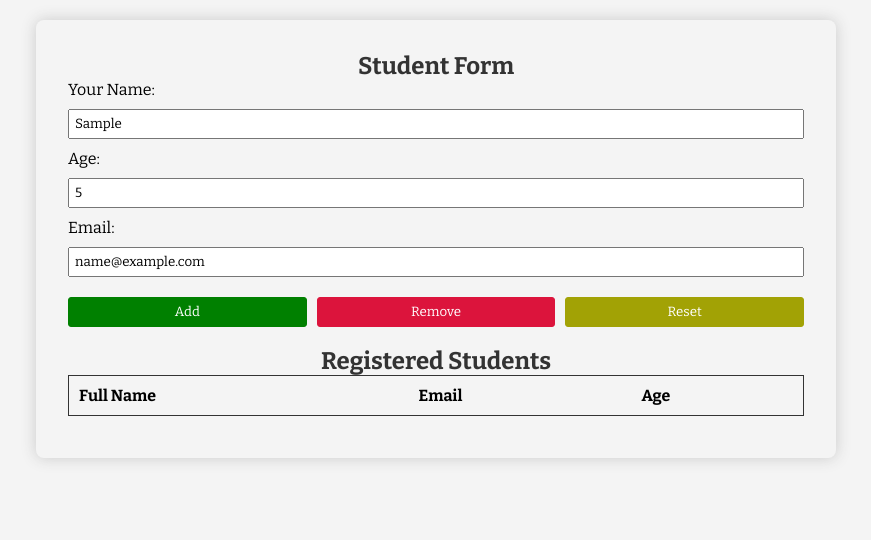
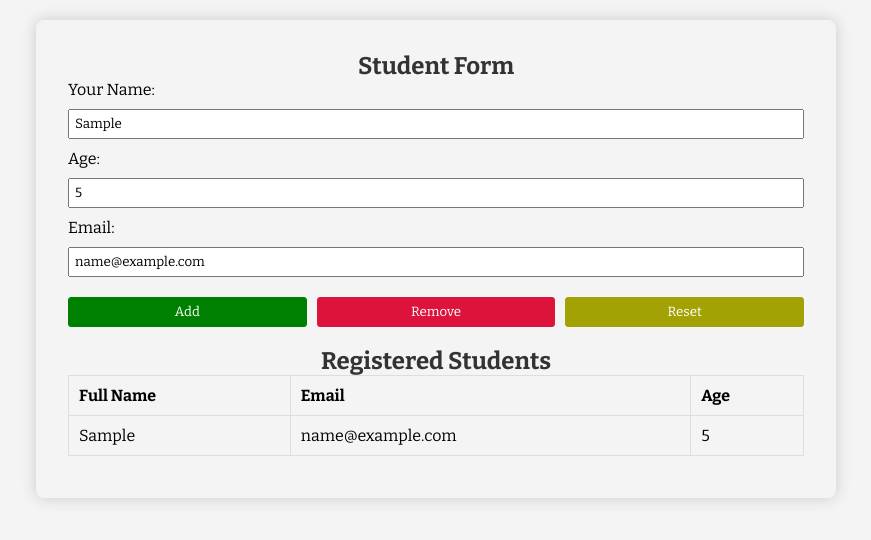
Before and after one commit to cnpriyankamadhwal/DOM-form, a plain HTML site: page index.html in a window 1280 px wide. Both pictures are taken after typing "Sample", "5", "name@example.com" into the empty fields and a click on the button "Add". Shown: the whole page, without its empty margins (204-1075 px from the left). Drawn offline with nearby package versions, Linux system fonts and the light colour scheme.

Commit message:
Add files via upload

```diff
--- a/Script.js
+++ b/Script.js
@@ -1,19 +1,39 @@
-document.addEventListener('DOMContentLoaded', function(){
-const form=document.getElementById('studentForm');
-const addBtn=document.getElementById('addBtn');
-const removeBtn=document.getElementById('removeBtn');
-const resetBtn=document.getElementById('resetBtn');
-const registeredStudent=document.getElementById('registeredStudent');
+document.addEventListener('DOMContentLoaded', function () {
+    const form = document.getElementById('studentForm');
+    const addBtn = document.getElementById('addBtn');
+    const removeBtn = document.getElementById('removeBtn');
+    const resetBtn = document.getElementById('resetBtn');
+    const tableBody = document.getElementById('tableBody');
 
-addBtn.addEventListener('click', function (){
-        const fullName=document.getElementById('fullName');
-        const age=document.getElementById('age');
-        const email=document.getElementById('email');
+    addBtn.addEventListener('click', function () {
+        const fullName = document.getElementById('fullName').value;
+        const age = document.getElementById('age').value;
+        const email = document.getElementById('email').value;
 
-        if(fullName && age && email){
-            const newRow=document.createElement('tr');
-            newRow.
+        if (fullName && age && email) {
+            const newRow = document.createElement('tr');
+            newRow.innerHTML = `
+                        <td>${fullName}</td>
+                        <td>${email}</td>
+                        <td>${age}</td>
+                    `;
+            tableBody.appendChild(newRow);
+            form.reset();
         }
+        else {
+            alert('Please fill up all fields correctly.');
+        }
+    });
+
+    // removeBtn...
+    removeBtn.addEventListener('click', function () {
+        if (tableBody.lastChild) {
+            tableBody.removeChild(tableBody.lastChild);
+        }
+    });
+
+    // resetBtn...
+    resetBtn.addEventListener('click', function () {
+        form.reset();
+    });
 });
-
-});
--- a/index.html
+++ b/index.html
@@ -1,28 +1,30 @@
 <!DOCTYPE html>
 <html lang="en">
+
 <head>
     <meta charset="UTF-8">
     <meta name="viewport" content="width=device-width, initial-scale=1.0">
     <title>DOM-Form</title>
     <link rel="stylesheet" href="style.css">
 </head>
+
 <body>
     <div class="container">
         <h2>Student Form</h2>
         <Section id="studentForm">
             <div class="form-grp">
-         <label for=" name">Your Name:</label>
-    <input type="text" name="name" id="fullName">
+                <label for="name">Your Name:</label>
+                <input type="text" name="name" id="fullName" required>
             </div>
 
             <div class="form-grp">
                 <label for="age">Age:</label>
-    <input type="number" name="age" id="age">
+                <input type="number" name="age" id="age" required>
             </div>
 
             <div class="form-grp">
                 <label for="email">Email:</label>
-    <input type="email" name="email" id="email">
+                <input type="email" name="email" id="email" required>
             </div>
 
             <section id="button">
@@ -32,8 +34,8 @@
             </section>
         </Section>
         <div class="student-table">
-    <h2>Registered  Students</h2>
-    <table id="studentTable">
+            <h2>Registered Students</h2>
+            <table>
                 <thead>
                     <tr>
                         <th>Full Name</th>
@@ -41,14 +43,17 @@
                         <th>Age</th>
                     </tr>
                 </thead>
-        <tbody id="registeredStudent">
-
+                <tbody id="tableBody">
+                    <!-- Rows will be added here -->
                 </tbody>
             </table>
         </div>
     </div>
 
+
+    <!-- script file -->
     <script src="Script.js"></script>
 
 </body>
+
 </html>
--- a/style.css
+++ b/style.css
@@ -1,17 +1,17 @@
-@import url("https://fonts.googleapis.com/css?family=Bitter:100,200,300,regular,500,600,700,800,900,100italic,200italic,300italic,italic,500italic,600italic,700italic,800italic,900italic" );
+@import url("https://fonts.googleapis.com/css?family=Bitter:100,200,300,regular,500,600,700,800,900,100italic,200italic,300italic,italic,500italic,600italic,700italic,800italic,900italic");
 
-*{
+* {
     margin: 0;
     padding: 0;
     box-sizing: border-box;
     font-family: 'Bitter', sans-serif;
 }
 
-body{
+body {
     background-color: #f4f4f4;
 }
 
-.container{
+.container {
     max-width: 800px;
     margin: 20px auto;
     padding: 2rem;
@@ -19,60 +19,63 @@ body{
     border-radius: 8px;
 }
 
-h2{
+h2 {
     text-align: center;
     color: #333;
 }
 
-input{
+input {
     width: 100%;
     padding: 5px;
     outline: 0;
     margin: 10px 0;
 }
 
-#button{
+#button {
     gap: 10px;
     display: flex;
 }
 
-button{
+button {
     flex: 1;
     padding: 6px;
     margin: 10px 0;
     border-radius: 3px;
+    cursor: pointer;
 }
 
-#addBtn{
+#addBtn {
     background-color: green;
     border: 1px solid green;
     color: white;
 }
 
-#removeBtn{
+#removeBtn {
     background-color: crimson;
     border: 1px solid crimson;
     color: white;
 }
 
-#resetBtn{
+#resetBtn {
     background-color: #a2a205;
-    border: 1px solid  #a2a205;
+    border: 1px solid #a2a205;
     color: white;
 }
 
-.student-table{
+.student-table {
     margin: 10px 0;
 }
 
-table{
+table {
     width: 100%;
     padding: 10px;
     border-collapse: collapse;
     border: 1px solid #333;
 }
 
-th{
+th,
+td {
     text-align: left;
     padding: 10px;
+    border: 1px solid #ddd;
 }
```
Lines whose indentation alone changed are shown as unchanged.
